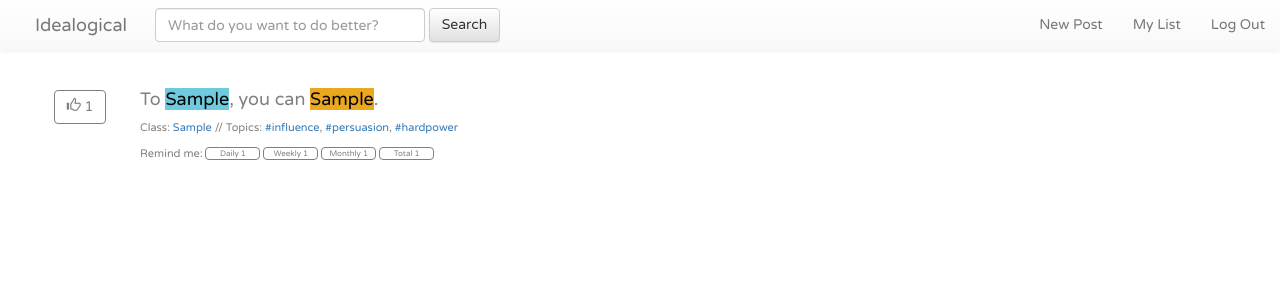
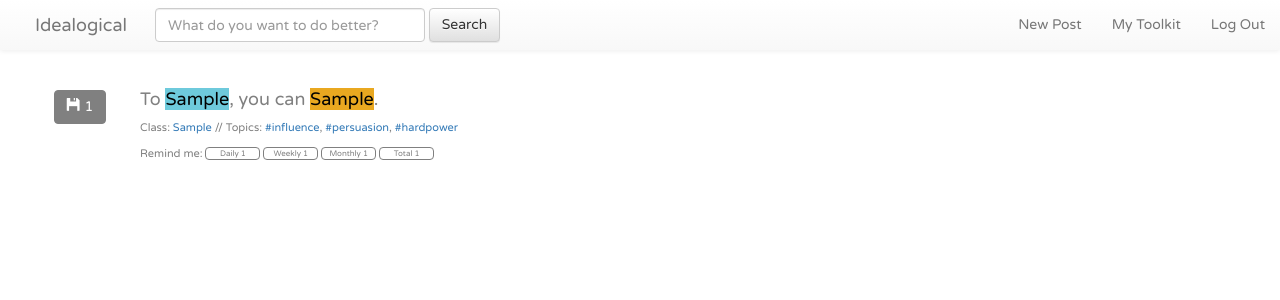
Before and after one commit to mhinckley/my-site, a Django app: page /post/mylist/ in a window 1280 px wide. Shown: the top 300 px of the page. Run offline with Django 3.2, Linux system fonts and the light colour scheme; a user stored in the database is signed in; tables that the repository leaves empty hold one stand-in row (values such as "Sample post"); some libraries are stand-ins or nearby versions.

Commit message:
Fixed like button

```diff
--- a/board/static/css/board.css
+++ b/board/static/css/board.css
@@ -115,6 +115,6 @@ h3 {
 
 .btn-selected{
     background: gray;
-    border-color: white;
+    border-color: gray;
     color: white;
 }
--- a/board/templates/board/base.html
+++ b/board/templates/board/base.html
@@ -18,7 +18,7 @@
         <script src="https://maxcdn.bootstrapcdn.com/bootstrap/3.3.7/js/bootstrap.min.js" integrity="sha384-Tc5IQib027qvyjSMfHjOMaLkfuWVxZxUPnCJA7l2mCWNIpG9mGCD8wGNIcPD7Txa" crossorigin="anonymous"></script>
 
         <link rel="stylesheet" href="{% static 'css/board.css' %}">
-        <script src="{% static 'js/script.js' %}"></script>
+
     </head>
     <body>
 
@@ -48,7 +48,7 @@
           <ul class="nav navbar-nav navbar-right">
             {% if user.is_authenticated %}
             <li><a href="{% url 'post_new' %}">New Post</a></li>
-            <li><a href="{% url 'my_list' %}">My List</a></li>
+            <li><a href="{% url 'my_list' %}">My Toolkit</a></li>
             <li><a href="{% url 'logout' %}">Log Out</a></li>
             {% else %}
             <li><a href="{% url 'login' %}">Sign In</a></li>
--- a/board/templates/board/post_list.html
+++ b/board/templates/board/post_list.html
@@ -6,37 +6,22 @@
         <div class="parent_1 post{{ post.pk }}">
 
             <div class="vote">
+              {% if user.is_authenticated %}
                   {% if post in liked_posts %}
-                <button type="button" class="btn btn-default-sm unlike btn-selected" name="{{ post.id }}" value="Like" />
-                    <span class="glyphicon glyphicon-thumbs-up" aria-hidden="true"></span> <span class="like_count">{{ post.total_likes }}</span>
+                    <button type="button" class="btn btn-default-sm btn-selected unlike" name="{{ post.id }}" value="Like" />
+                        <span class="glyphicon glyphicon-floppy-disk" aria-hidden="true"></span> <span class="like_count">{{ post.total_likes }}</span>
                     </button>
-                <script>
-                  $('.unlike').click(function(){
-                    var pk = $(this).attr('name');
-                    $.ajax({
-                             type: "POST",
-                             url: "{% url 'like_button' %}",
-                             data: {'pk': pk, 'csrfmiddlewaretoken': '{{ csrf_token }}'},
-                             dataType: "json",
-                             success: function(response) {
-                                    console.log('Post likes count is now ' + response.likes_count);
-                                    $('.post' + pk + ' .like_count').html(response.likes_count);
-                                    $('.post' + pk + ' .unlike').css('background', 'white');
-                                    $('.post' + pk + ' .glyphicon').css('color', 'gray');
-                                    $('.post' + pk + ' .like_count').css('color', 'gray');
-                                    $('.post' + pk + ' .unlike').css('border-color', 'gray');
-                              },
-                             error: function(response, e) {
-                                    console.log('Something went wrong.');
-                                    window.location.href = '{% url 'register' %}';
-                             }
-                        });
-                    })
-              </script>
                   {% else %}
                     <button type="button" class="btn btn-default-sm like" name="{{ post.id }}" value="Like" />
-                    <span class="glyphicon glyphicon-thumbs-up" aria-hidden="true"></span> <span class="like_count">{{ post.total_likes }}</span>
+                        <span class="glyphicon glyphicon-floppy-disk" aria-hidden="true"></span> <span class="like_count">{{ post.total_likes }}</span>
                     </button>
+                  {% endif %}
+              {% else %}
+                    <a href="{% url 'register' %}" style="color: gray;">
+                      <button type="button" class="btn btn-default-sm like" name="{{ post.id }}" />
+                        <span class="glyphicon glyphicon-floppy-disk" aria-hidden="true"></span> <span class="like_count">{{ post.total_likes }}</span>
+                      </button>
+                    </a>
               {% endif %}
 
             </div>
@@ -102,8 +87,33 @@
         </div>
     {% endif %}
 
+
             <script>
+              $('.unlike').click(function(){
+                var pk = $(this).attr('name');
+                $.ajax({
+                         type: "POST",
+                         url: "{% url 'like_button' %}",
+                         data: {'pk': pk, 'csrfmiddlewaretoken': '{{ csrf_token }}'},
+                         dataType: "json",
+                         success: function(response) {
+                                console.log('Post likes count is now ' + response.likes_count);
+                                $('.post' + pk + ' .like_count').html(response.likes_count);
+                                $('.post' + pk + ' .glyphicon').css('color', 'gray');
+                                $('.post' + pk + ' .like_count').css('color', 'gray');
+                                $('.post' + pk + ' .unlike').css('border-color', 'gray');
+                                $('.post' + pk + ' .unlike').css('background', 'white');
+                                console.log('This is unlike.');
 
+                          },
+                         error: function(response, e) {
+                                console.log('Something went wrong.');
+                         }
+                    });
+                })
+              </script>
+
+                <script>
                 $('.like').click(function(){
                   var pk = $(this).attr('name');
                   $.ajax({
@@ -114,85 +124,19 @@ $('.like').click(function(){
                            success: function(response) {
                                   console.log('Post likes count is now ' + response.likes_count);
                                   $('.post' + pk + ' .like_count').html(response.likes_count);
-                  $('.post' + pk + ' .like').css('background', 'gray');
                                   $('.post' + pk + ' .glyphicon').css('color', 'white');
                                   $('.post' + pk + ' .like_count').css('color', 'white');
-                  $('.post' + pk + ' .like').css('border-color', 'white');
+                                  $('.post' + pk + ' .like').css('border-color', 'gray');
+                                  $('.post' + pk + ' .like').css('background', 'gray');
+                                  console.log('this is like.');
                             },
                            error: function(response, e) {
                                   console.log('Something went wrong.');
-                  window.location.href = '{% url 'register' %}';
                            }
                       });
                   })
-
-
-$('.daily-btn').click(function(){
-  var pk = $(this).attr('name');
-  $.ajax({
-           type: "POST",
-           url: "{% url 'daily_button' %}",
-           data: {'pk': pk, 'csrfmiddlewaretoken': '{{ csrf_token }}'},
-           dataType: "json",
-           success: function(response) {
-                  console.log('Post daily count is now ' + response.daily_count);
-                  $('.post' + pk + ' .daily_count').html(response.daily_count);
-                  $('.post' + pk + ' .weekly_count').html(response.weekly_count);
-                  $('.post' + pk + ' .monthly_count').html(response.monthly_count);
-                  $('.post' + pk + ' .all_count').html(response.all_count);
-            },
-           error: function(response, e) {
-                  console.log('Something went wrong.');
-                  window.location.href = '{% url 'register' %}';
-           }
-      });
-  })
-
-$('.weekly-btn').click(function(){
-  var pk = $(this).attr('name');
-  $.ajax({
-           type: "POST",
-           url: "{% url 'weekly_button' %}",
-           data: {'pk': pk, 'csrfmiddlewaretoken': '{{ csrf_token }}'},
-           dataType: "json",
-           success: function(response) {
-                  console.log('Post weekly count is now ' + response.weekly_count);
-                  $('.post' + pk + ' .daily_count').html(response.daily_count);
-                  $('.post' + pk + ' .weekly_count').html(response.weekly_count);
-                  $('.post' + pk + ' .monthly_count').html(response.monthly_count);
-                  $('.post' + pk + ' .all_count').html(response.all_count);
-            },
-           error: function(response, e) {
-                  console.log('Something went wrong.');
-                  window.location.href = '{% url 'register' %}';
-           }
-      });
-  })
-
-$('.monthly-btn').click(function(){
-  var pk = $(this).attr('name');
-  $.ajax({
-           type: "POST",
-           url: "{% url 'monthly_button' %}",
-           data: {'pk': pk, 'csrfmiddlewaretoken': '{{ csrf_token }}'},
-           dataType: "json",
-           success: function(response) {
-                  console.log('Post monthly count is now ' + response.monthly_count);
-                  $('.post' + pk + ' .daily_count').html(response.daily_count);
-                  $('.post' + pk + ' .weekly_count').html(response.weekly_count);
-                  $('.post' + pk + ' .monthly_count').html(response.monthly_count);
-                  $('.post' + pk + ' .all_count').html(response.all_count);
-            },
-           error: function(response, e) {
-                  console.log('Something went wrong.');
-                  window.location.href = '{% url 'register' %}';
-           }
-      });
-  })
+                </script>
 
 
 
-</script>
-
-
 {% endblock %}
--- a/board/views.py
+++ b/board/views.py
@@ -71,7 +71,21 @@ def to_posts(request, to_field):
 
 def my_list(request):
     posts = Post.objects.filter(likes=request.user.pk).order_by('-published_date')
-    return render(request, 'board/post_list.html', {'posts': posts})
+    liked_posts = Post.objects.filter(likes=request.user.pk)
+    paginator = Paginator(posts, 10)
+    page = request.GET.get('page')
+    try:
+        posts = paginator.page(page)
+    except PageNotAnInteger:
+        # If page is not an integer, deliver first page.
+        posts = paginator.page(1)
+    except EmptyPage:
+        # If page is out of range (e.g. 9999), deliver last page of results.
+        posts = paginator.page(paginator.num_pages)
+
+    return render(request, 'board/post_list.html', {'posts': posts, 'liked_posts': liked_posts})
+
+
 
 
 #Parameters in the def are recieved from the url
```
Also changed, not shown: board/static/js/script.js (added, +62 -0 lines), board/migrations/0013_hashtag.py (added), board/migrations/0014_auto_20160925_1404.py (added), board/migrations/0015_auto_20160925_1445.py (added). Lines whose indentation alone changed are shown as unchanged.
